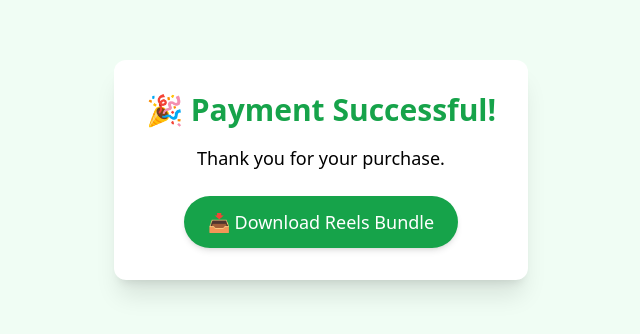
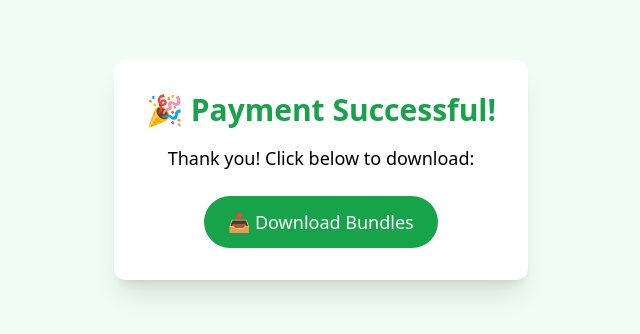
Before and after one commit to Saket-Choudhary/reels-bundle, a plain HTML site: page thankyou.html in a window 1280 px wide. Shown: the part 230-564 px from the top of the page, without its empty margins (319-959 px from the left). Drawn offline with nearby package versions, Linux system fonts and the light colour scheme.

Commit message:
Update thankyou.html

```diff
--- a/thankyou.html
+++ b/thankyou.html
@@ -2,21 +2,17 @@
 <html lang="en">
 <head>
   <meta charset="UTF-8" />
-  <meta name="viewport" content="width=device-width, initial-scale=1.0"/>
-  <title>Thank You!</title>
+  <meta name="viewport" content="width=device-width, initial-scale=1.0" />
+  <title>Thank You</title>
   <script src="https://cdn.tailwindcss.com"></script>
 </head>
 <body class="bg-green-50 flex items-center justify-center min-h-screen">
-
   <div class="bg-white p-8 rounded-xl shadow-xl text-center max-w-md">
     <h1 class="text-3xl font-bold text-green-600 mb-4">🎉 Payment Successful!</h1>
-    <p class="text-lg mb-6">Thank you for your purchase.</p>
-    <a href="https://drive.google.com/YOUR_DOWNLOAD_LINK" target="_blank">
-      <button class="bg-green-600 hover:bg-green-700 text-white px-6 py-3 text-lg rounded-full transition-all duration-300 shadow-md">
-        📥 Download Reels Bundle
-      </button>
+    <p class="text-lg mb-6">Thank you! Click below to download:</p>
+    <a href="https://drive.google.com/YOUR_BUNDLE_LINK" target="_blank">
+      <button class="bg-green-600 hover:bg-green-700 text-white px-6 py-3 text-lg rounded-full">📥 Download Bundles</button>
     </a>
   </div>
-
 </body>
 </html>
```
